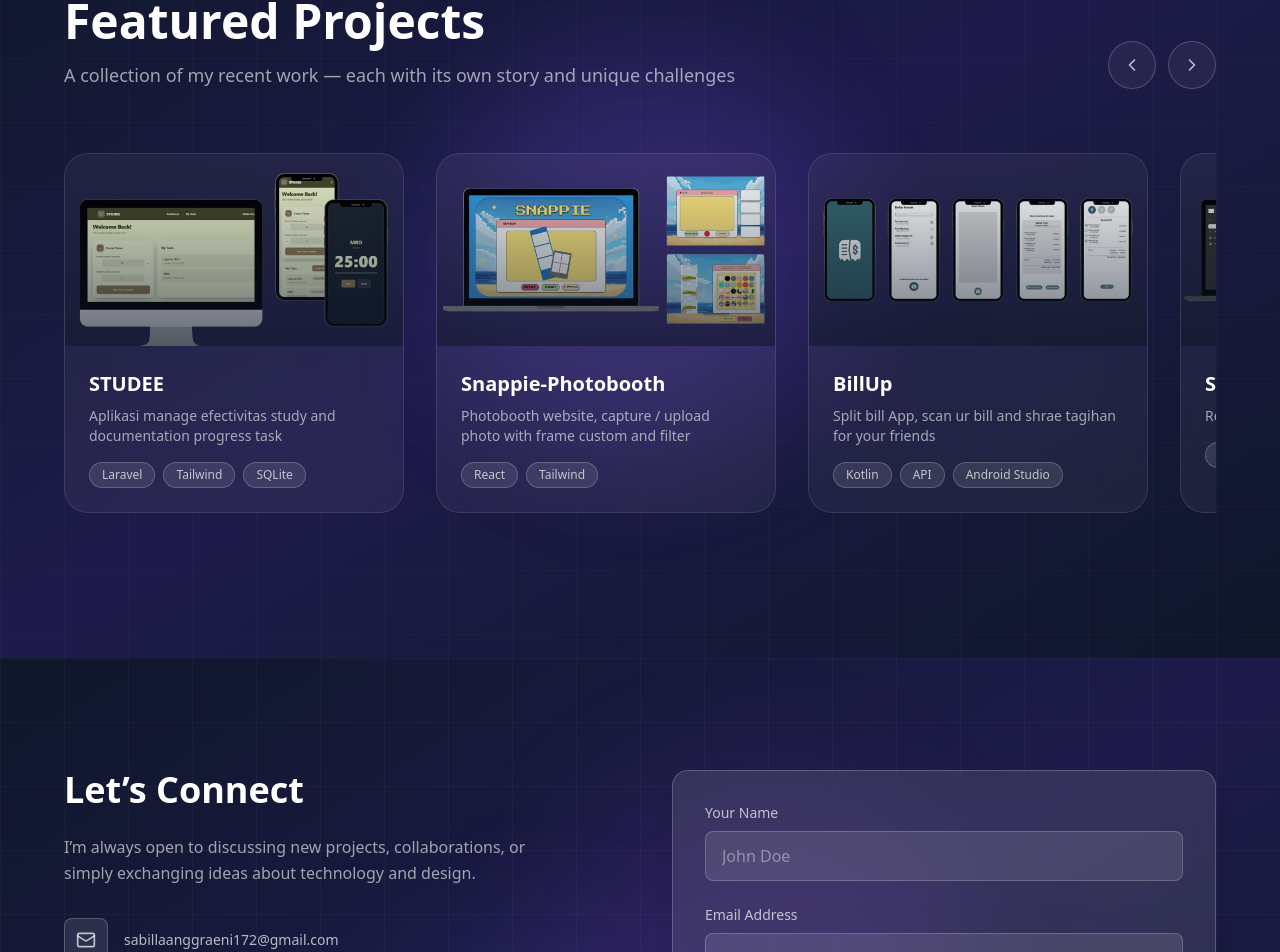
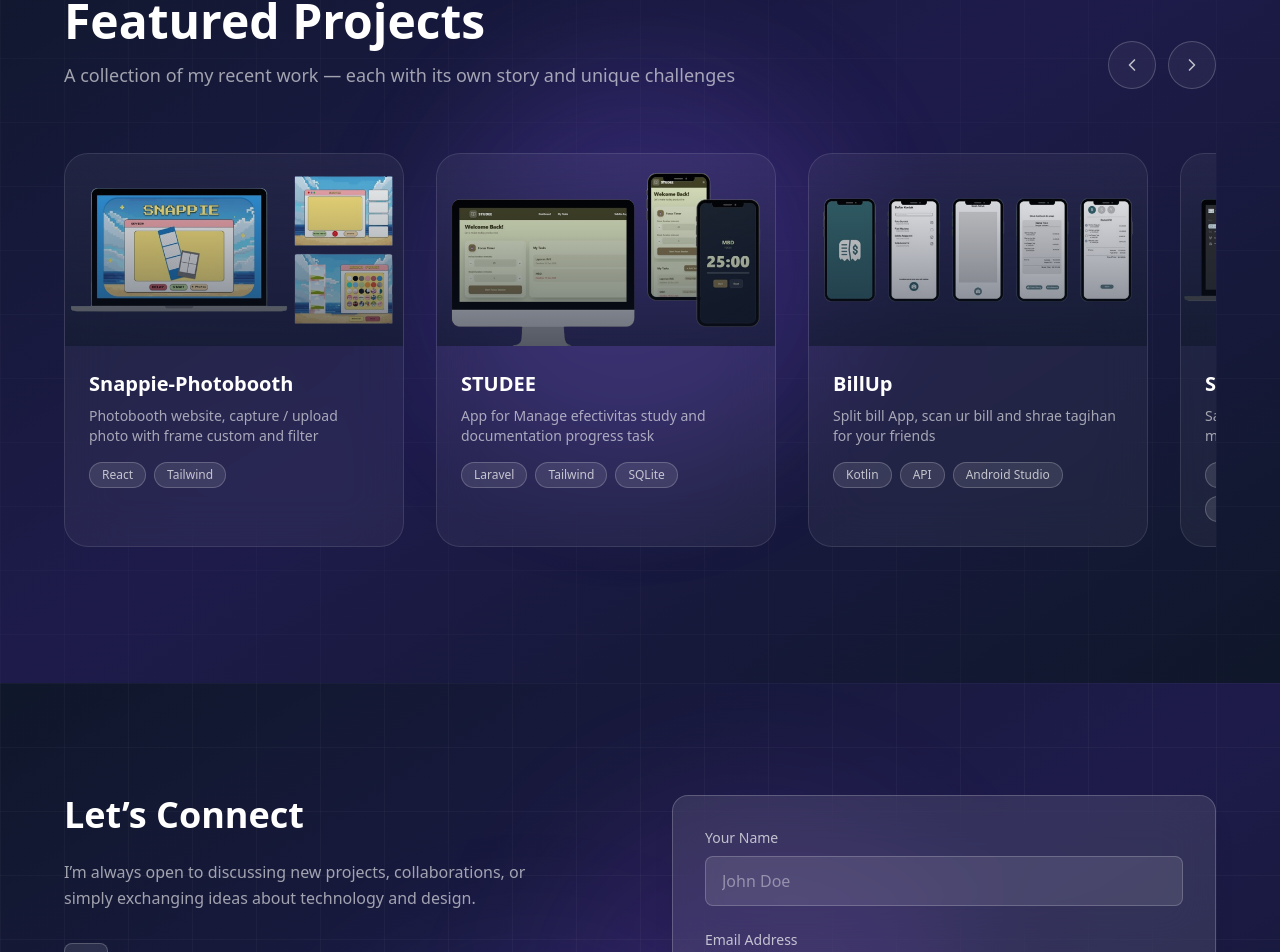
Before and after one commit to Sabillaagrn/sabilla-portfolio, a React (Vite) app: page / in a window 1280 px wide. Shown: the part 2402-3354 px from the top of the page. Built offline with nearby package versions, Linux system fonts and the light colour scheme.

Commit message:
second commit

```diff
--- a/src/data/projects.js
+++ b/src/data/projects.js
@@ -1,13 +1,5 @@
 // projectsData.js
 export const projects = [
-  {
-    title: "STUDEE",
-    desc: "Aplikasi manage efectivitas study and documentation progress task",
-    image: `${import.meta.env.BASE_URL}projects/STUDEE.png`,
-    tags: ["Laravel", "Tailwind", "SQLite"],
-    figma: "",
-    github: "https://github.com/Sabillaagrn/studee.git"
-  },
   {
     title: "Snappie-Photobooth",
     desc: "Photobooth website, capture / upload photo with frame custom and filter",
@@ -15,6 +7,14 @@ export const projects = [
     tags: ["React", "Tailwind"],
     figma: "https://www.figma.com/design/Kh4WcJcvnok2dG0hbY6i6x/Snappie?node-id=1-8&t=zQom87a7pbB0RLbu-1",
     github: "https://github.com/Sabillaagrn/photobooth-snappie.git"
+  },
+  {
+    title: "STUDEE",
+    desc: "App for Manage efectivitas study and documentation progress task",
+    image: `${import.meta.env.BASE_URL}projects/studee.png`,
+    tags: ["Laravel", "Tailwind", "SQLite"],
+    figma: "",
+    github: "https://github.com/Sabillaagrn/studee.git"
   },
   {
     title: "BillUp",
@@ -26,9 +26,9 @@ export const projects = [
   },
   {
     title: "Sawala Edu",
-    desc: "Real-time weather data with beautiful UI",
+    desc: "Sawala Edu is a web-based academic management application designed to help teachers efficiently manage student attendance, grades, and class activities through an integrated dashboard.",
     image: `${import.meta.env.BASE_URL}projects/sawalaEdu.png`,
-    tags: ["React", "Tailwind", "API", "Charts"],
+    tags: ["PHP", "Laravel", "Tailwind", "API", "Charts"],
     figma: "https://www.figma.com/design/czdaxlaX1XHxGmQiTo4uVw/SawalaEdu?node-id=2-2&t=TzEsJCNNktq7uxmM-1",
     github: "https://github.com/Sabillaagrn/Sawala_Edu.git"
   },
```
